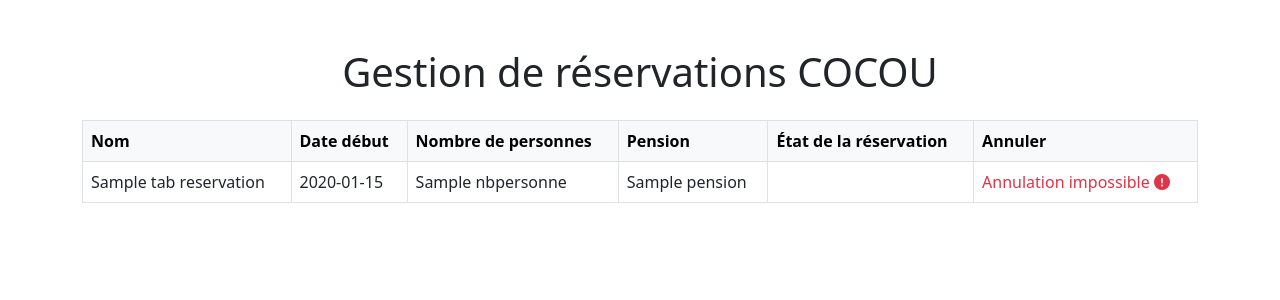
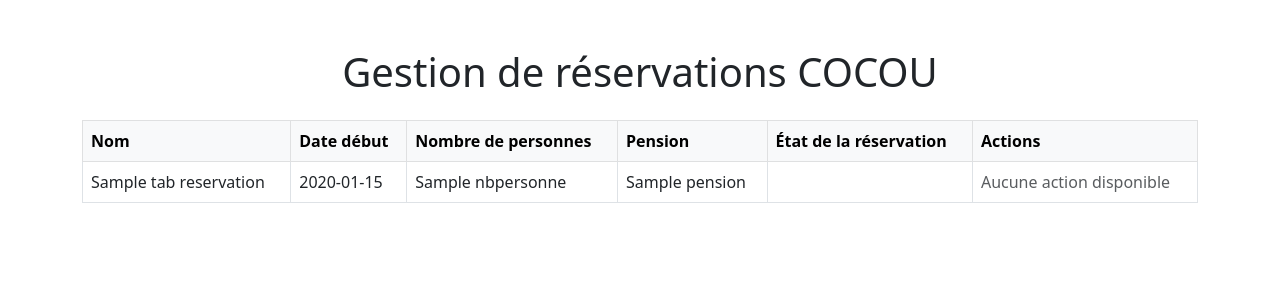
Before and after one commit to Shawgui2509/CVEEN, a CodeIgniter 4 app: the page made by app/Views/form/pageuser.php in a window 1280 px wide. Shown: the top 300 px of the page. Run offline with PHP 8.4 and a stand-in for CodeIgniter, Linux system fonts and the light colour scheme; the template is opened without the code that fills it: most values are stand-ins (such as "Sample title", 1, 10 or a date in 2020); some libraries are stand-ins or nearby versions.

Commit message:
Finalize admin access and canceled reservation deletion

```diff
--- a/app/Controllers/PageVitrine/PageAdmin.php
+++ b/app/Controllers/PageVitrine/PageAdmin.php
@@ -19,7 +19,7 @@ class PageAdmin extends BaseController
 
     public function index()
     {
-        $isAdmin = $this->session->get('role') === 'admin' || (int) $this->session->get('id_user') === 1;
+        $isAdmin = $this->session->get('role') === 'admin';
         if (!$this->session->has('id_user') || !$isAdmin) {
             return redirect()->to(site_url('Connexion'));
         }
--- a/app/Views/form/pageuser.php
+++ b/app/Views/form/pageuser.php
@@ -21,7 +21,7 @@
                     <th scope="col">Nombre de personnes</th>
                     <th scope="col">Pension</th>
                     <th scope="col">État de la réservation</th>
-                    <th scope="col">Annuler</th>
+                    <th scope="col">Actions</th>
                 </tr>
             </thead>
             <tbody>
@@ -36,15 +36,22 @@
                         echo "<td>{$LesReservations['valide']}</td>";
                         echo "<td>";
 
-                        if ($LesReservations['valide'] === "En attente de validation" || $LesReservations['valide'] === "Modifiée") {
-                            echo '<form method="post" action="PageUser">';
+                        if ($LesReservations['valide'] === "En attente de validation" || $LesReservations['valide'] === "Modifiée" || $LesReservations['valide'] === "Modifiee") {
+                            echo '<form method="post" action="'.site_url('PageUser').'">';
                             echo '<input type="hidden" name="idReservation" value="'.$LesReservations['id_reservation'].'">';
-                            echo '<button type="submit" name="supprimer" class="btn btn-danger btn-sm">';
+                            echo '<button type="submit" name="action" value="annuler" class="btn btn-danger btn-sm">';
                             echo '<i class="fa fa-times-circle"></i> Annuler';
                             echo '</button>';
                             echo '</form>';
+                        } elseif ($LesReservations['valide'] === "Annulee" || $LesReservations['valide'] === "Annulée") {
+                            echo '<form method="post" action="'.site_url('PageUser').'" onsubmit="return confirm(\'Supprimer definitivement cette reservation ?\');">';
+                            echo '<input type="hidden" name="idReservation" value="'.$LesReservations['id_reservation'].'">';
+                            echo '<button type="submit" name="action" value="supprimer" class="btn btn-outline-danger btn-sm" title="Supprimer">';
+                            echo '<i class="fa fa-trash"></i>';
+                            echo '</button>';
+                            echo '</form>';
                         } else {
-                            echo '<span class="text-danger">Annulation impossible <i class="fa fa-exclamation-circle"></i></span>';
+                            echo '<span class="text-muted">Aucune action disponible</span>';
                         }
 
                         echo "</td>";
--- a/app/Views/template/header.php
+++ b/app/Views/template/header.php
@@ -35,8 +35,9 @@
     </style>
 </head>
 <body>
+    <?php $isAdmin = session()->get('role') === 'admin'; ?>
     <nav class="navbar">
-        <?php if(isset($iduser) && $iduser == 1) {
+        <?php if(isset($iduser) && $isAdmin) {
             echo anchor('PageAdmin', '🏠 Accueil', 'class="nav-link text-primary"');
         } else {
             echo anchor('/', '🏠 Accueil', 'class="nav-link text-success"');
@@ -46,7 +47,7 @@
             <?php if(isset($iduser)) { ?>
                 <?= anchor('BookForm', '🔍 Rechercher', 'class="nav-link text-success"'); ?>
                 <?= anchor('PageUser', '📌 Mes Réservations', 'class="nav-link text-success"'); ?>
-                <?php if($iduser == 1) { ?>
+                <?php if($isAdmin) { ?>
                     <?= anchor('GestionReservation', '📂 Gérer Réservations', 'class="nav-link text-primary"'); ?>
                     <?= anchor('GestionUser', '👥 Gérer Utilisateurs', 'class="nav-link text-primary"'); ?>
                     <?= anchor('AddUserAdmin', '➕ Ajouter Utilisateur', 'class="nav-link text-primary"'); ?>
```
Also changed, not shown: app/Controllers/PageUser.php (+12 -2 lines), app/Models/SiteReservationModel.php (+11 -0 lines).
